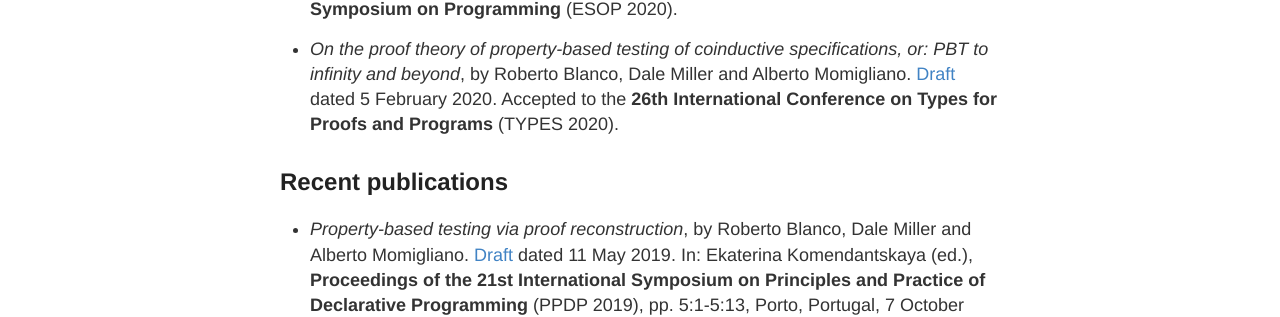
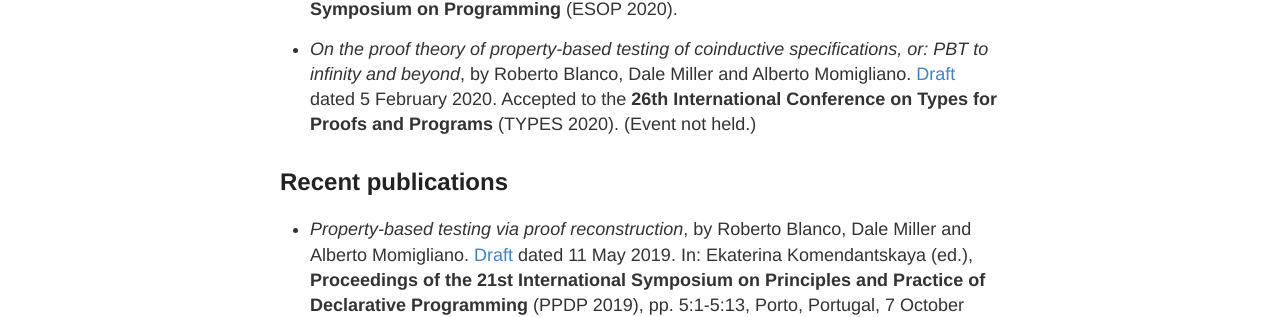
Before and after one commit to robblanco/robblanco.github.io, a Jekyll site: the page built from publications.md, in a window 1280 px wide. Shown: the part 436-753 px from the top of the page. Built offline with Jekyll 4.4.1, drawn with Linux system fonts in a browser that asks for light colours.

Commit message:
Update on TYPES short paper

```diff
--- a/publications.md
+++ b/publications.md
@@ -21,7 +21,7 @@ permalink: /publications/
   Momigliano.
   [Draft](https://www.lix.polytechnique.fr/Labo/Dale.Miller/papers/types2020-abstract.pdf)
   dated 5 February 2020. Accepted to the **26th International Conference on
-  Types for Proofs and Programs** (TYPES 2020).
+  Types for Proofs and Programs** (TYPES 2020). (Event not held.)
 
 
 ## Recent publications
```
